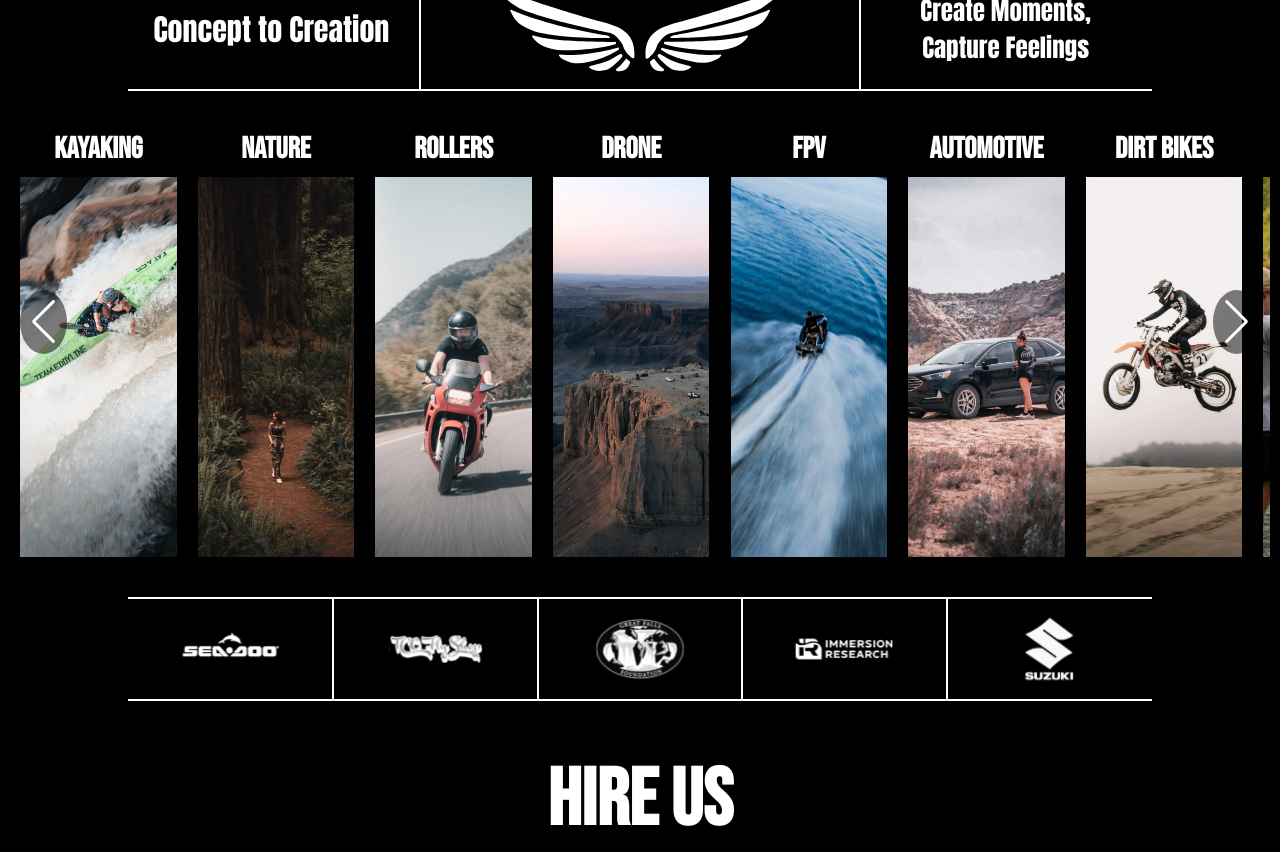
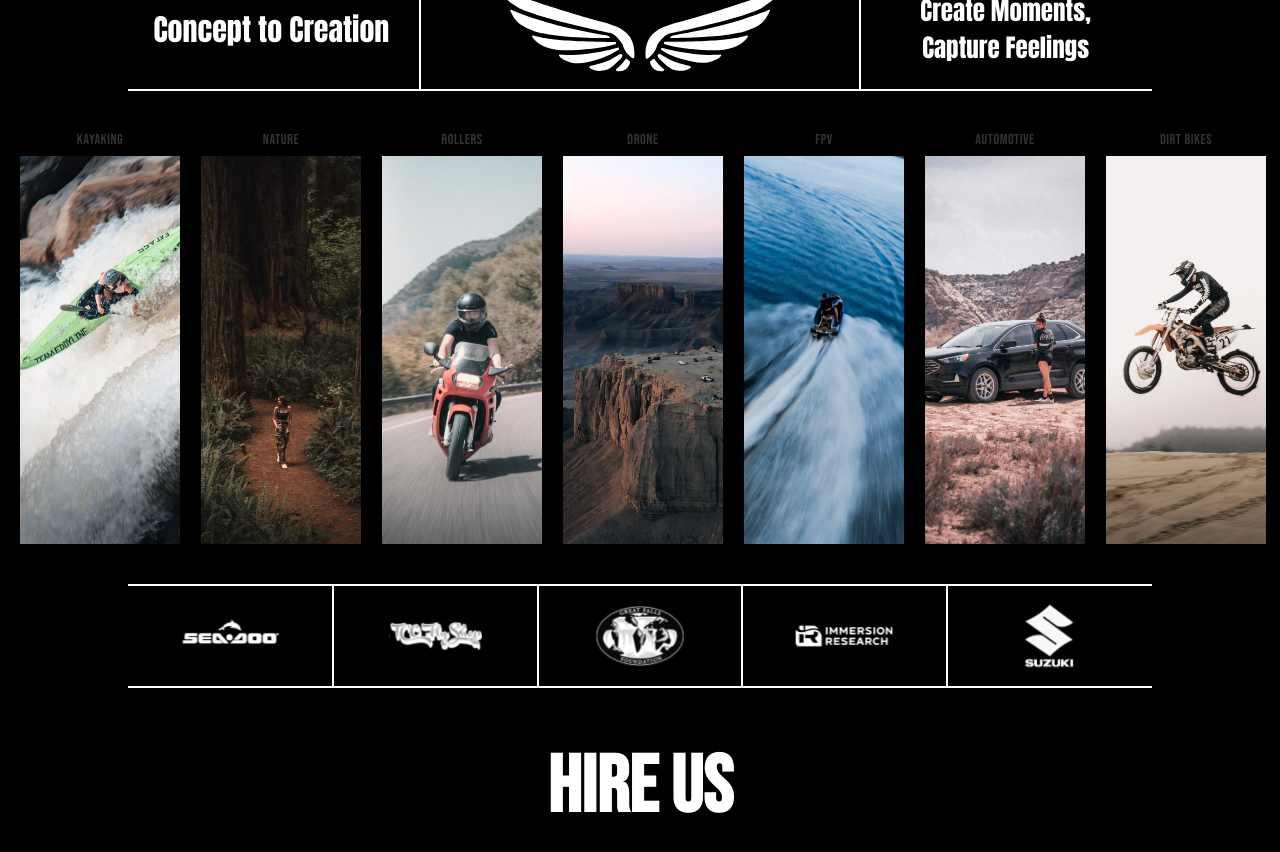
Before and after one commit to JaronWenger/CINESTOKE, a React (Create React App) app: page / in a window 1280 px wide. Shown: the part 960-1812 px from the top of the page. Built offline with nearby package versions, Linux system fonts and the light colour scheme; a web font is replaced by a local one.

Commit message:
better scroll

```diff
--- a/src/components/Pics.jsx
+++ b/src/components/Pics.jsx
@@ -1,9 +1,4 @@
-import { Swiper, SwiperSlide } from 'swiper/react';
-import { Mousewheel } from 'swiper/modules';
-import { Navigation } from 'swiper/modules'; // Import Navigation and Pagination from 'swiper'
-import 'swiper/css'; // Import basic Swiper styles
-import 'swiper/css/navigation'; // Import styles for Navigation
-import 'swiper/css/pagination'; // Import styles for Pagination
+import React, { useRef, useEffect, useState } from 'react';
 
 //////PHOTOS ARE 6.6 X 16 aspect ration, 2367 X 5738 resolution, and around 100KBs.////////
 import moto from '../assets/cinestoke-moto.webp';
@@ -31,116 +26,141 @@ import kayak from '../assets/cinestoke-kayak.webp';
 import mtnbike from '../assets/cinestoke-mtn-bike.webp';
 
 const Pics = () => {
+  const scrollContainerRef = useRef(null);
+  const [isScrolling, setIsScrolling] = useState(false);
+
+  const images = [
+    { src: kayak, alt: "Kayak Cinematic Production", label: "Kayaking" },
+    { src: redwoods, alt: "Redwoods Cinematic Production", label: "Nature" },
+    { src: rollers, alt: "Rollers Cinematic Production", label: "Rollers" },
+    { src: drone, alt: "Drone Cinematic Production", label: "Drone" },
+    { src: FPV, alt: "FPV Cinematic Production", label: "FPV" },
+    { src: automotive, alt: "Automotive Cinematic Production", label: "Automotive" },
+    { src: dirtbike, alt: "Dirtbike Cinematic Production", label: "Dirt Bikes" },
+    { src: nature, alt: "Nature Cinematic Production", label: "Outdoors" },
+    { src: snowboard, alt: "Snowboarding Cinematic Production", label: "Snowboarding" },
+    { src: jetski, alt: "Jet Ski Cinematic Production", label: "Jet Ski" },
+    { src: moto, alt: "Motorcycle Cinematic Production", label: "Motorcycles" },
+    { src: mtnbike, alt: "Mountain Bike Cinematic Production", label: "Mtn Biking" },
+  ];
+
+  // Single set of images, no looping
+  const loopedImages = images;
+
+  useEffect(() => {
+    const container = scrollContainerRef.current;
+    if (!container) return;
+
+    let scrollTimeout;
+    let isScrolling = false;
+
+    const handleScroll = () => {
+      if (!isScrolling) {
+        setIsScrolling(true);
+      }
+
+      clearTimeout(scrollTimeout);
+      scrollTimeout = setTimeout(() => {
+        setIsScrolling(false);
+      }, 150);
+    };
+
+    container.addEventListener('scroll', handleScroll, { passive: true });
+
+    return () => {
+      container.removeEventListener('scroll', handleScroll);
+      clearTimeout(scrollTimeout);
+    };
+  }, []);
+
   return (
     <div className="carousel-container">
-      <Swiper
-        modules={[Mousewheel, Navigation]} // Specify the modules you are using
-        spaceBetween={1} // Reduced space between slides
-        slidesPerView={10}
-        slidesPerGroup={2} // Move 3 slides at a time
-        loop={true}
-        navigation={{ clickable: true }} // Enable clickable navigation arrows
-        mousewheel={{ forceToAxis: true }}
-
-        breakpoints={{
-          0: {
-            slidesPerView: 5,
-          },
-          640: {
-            slidesPerView: 5,
-          },
-          768: {
-            slidesPerView: 5,
-          },
-          1024: {
-            slidesPerView: 8,
-          },
+      <div
+        ref={scrollContainerRef}
+        className="carousel-scroll-container"
+        style={{
+          display: 'flex',
+          gap: '1px',
+          overflowX: 'auto',
+          overflowY: 'hidden',
+          scrollBehavior: 'smooth',
+          WebkitOverflowScrolling: 'touch',
+          scrollbarWidth: 'none',
+          msOverflowStyle: 'none',
+          willChange: 'scroll-position'
         }}
       >
-        <SwiperSlide>
-        <p>Kayaking</p>
-        <img src={kayak} alt="Kayak Cinematic Production" />
-        </SwiperSlide>
-        <SwiperSlide>
-        <p>Nature</p>
-        <img src={redwoods} alt="Redwoods Cinematic Production" />
-        </SwiperSlide>
-        <SwiperSlide>
-        <p>Rollers</p>
-        <img src={rollers} alt="Rollers Cinematic Production" />
-        </SwiperSlide>
-        <SwiperSlide>
-        <p>Drone</p>
-          <img src={drone} alt="Drone Cinematic Production" />
-        </SwiperSlide>
-        <SwiperSlide>
-        <p>FPV</p>
-          <img src={FPV} alt="FPV Cinematic Production" />
-        </SwiperSlide>
+        {loopedImages.map((image, index) => (
+          <div
+            key={index}
+            className="swiper-slide"
+            style={{
+              flex: '0 0 auto',
+              width: 'calc(100vw / 8)',
+              minWidth: '120px',
+              maxWidth: '200px'
+            }}
+          >
+            <p>{image.label}</p>
+            <img
+              src={image.src}
+              alt={image.alt}
+              loading="lazy"
+              style={{
+                width: '100%',
+                height: 'auto',
+                aspectRatio: '6.6 / 16',
+                objectFit: 'cover'
+              }}
+            />
+          </div>
+        ))}
+      </div>
 
-        <SwiperSlide>
-        <p>Automotive</p>
-          <img src={automotive} alt="Automotive Cinematic Production" />
-        </SwiperSlide>
-        <SwiperSlide>
-        <p>Dirt Bikes</p>
-        <img src={dirtbike} alt="Dirtbike Cinematic Production" />
-        </SwiperSlide>
-        {/* <SwiperSlide>
-        <p>Weddings</p>
-          <img src={weddings} alt="Weddings Cinematic Production" />
-        </SwiperSlide>
-        <SwiperSlide>
-        <p>Portraits</p>
-          <img src={portraits} alt="Portraits Cinematic Production" />
-        </SwiperSlide>
-        <SwiperSlide>
-        <p>Real Estate</p>
-        <img src={realestate} alt="Real Estate Cinematic Production" />
-        </SwiperSlide> */}
+      <style jsx>{`
+        .carousel-scroll-container::-webkit-scrollbar {
+          display: none;
+        }
 
-        {/* <SwiperSlide>
-        <p>Landscape</p>
-        <img src={landscape} alt="Landscape Cinematic Production" />
-        </SwiperSlide> */}
-        {/* <SwiperSlide>
-        <p>Artisan</p>
-          <img src={smallbusiness} alt="Small Business Cinematic Production" />
-        </SwiperSlide> */}
-        {/* <SwiperSlide>
-        <p>Sports</p>
-          <img src={sports} alt="Sports Cinematic Production" />
-        </SwiperSlide> */}
-        <SwiperSlide>
-        <p>Outdoors</p>
-          <img src={nature} alt="Nature Cinematic Production" />
-        </SwiperSlide>
-        <SwiperSlide>
-        <p>Snowboarding</p>
-          <img src={snowboard} alt="Snowboarding Cinematic Production" />
-        </SwiperSlide>
+        .swiper-slide {
+          text-align: center;
+        }
 
-        {/* <SwiperSlide>
-        <p>Boxing</p>
-          <img src={boxing} alt="Boxing Cinematic Production" />
-        </SwiperSlide> */}
-        <SwiperSlide>
-        <p>Jet Ski</p>
-          <img src={jetski} alt="Jet Ski Cinematic Production" />
-        </SwiperSlide>
-        {/* <SwiperSlide>
-        <p>Fishing</p>
-          <img src={fishing} alt="Fishing Cinematic Production" />
-        </SwiperSlide> */}
-        <SwiperSlide>
-        <p>Motorcycles</p>
-          <img src={moto} alt="Motorcycle Cinematic Production" />
-        </SwiperSlide>
-        <SwiperSlide>
-        <p>Mtn Biking</p>
-          <img src={mtnbike} alt="Mountain Bike Cinematic Production" />
-        </SwiperSlide>
-      </Swiper>
+        .swiper-slide p {
+          margin: 0 0 0.5rem 0;
+          font-size: 0.9rem;
+          font-weight: 500;
+          color: #333;
+          text-transform: uppercase;
+          letter-spacing: 0.5px;
+        }
+
+        .swiper-slide img {
+          transition: transform 0.3s ease;
+        }
+
+        .swiper-slide:hover img {
+          transform: scale(1.05);
+        }
+
+        @media (max-width: 1024px) {
+          .swiper-slide {
+            width: calc(100vw / 5) !important;
+          }
+        }
+
+        @media (max-width: 768px) {
+          .swiper-slide {
+            width: calc(100vw / 5) !important;
+          }
+        }
+
+        @media (max-width: 640px) {
+          .swiper-slide {
+            width: calc(100vw / 5) !important;
+          }
+        }
+      `}</style>
     </div>
   );
 };
```
